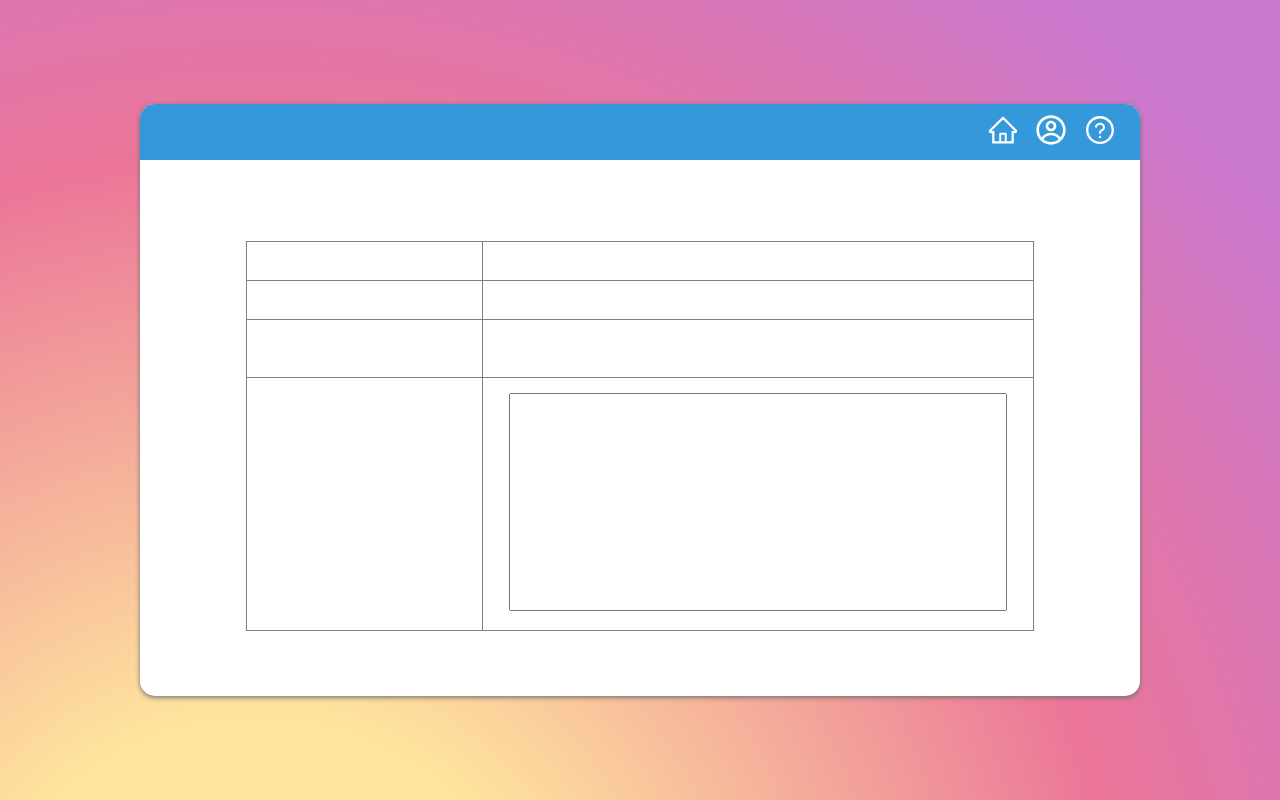
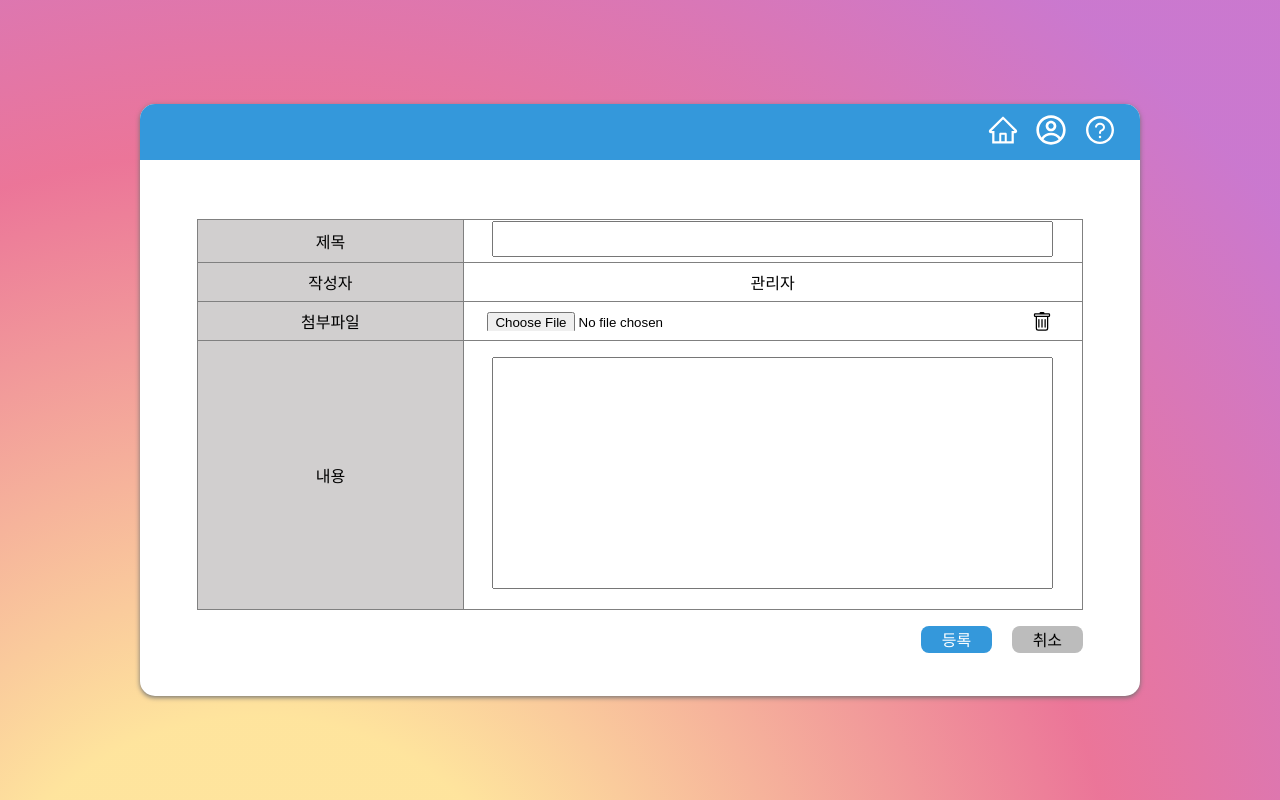
Before and after one commit to JUMTBOX/firstech, a React (Create React App) app: page /notice/write in a window 1280 px wide. Built offline with nearby package versions, Linux system fonts and the light colour scheme.

Commit message:
feat. 공지작성페이지 완성

```diff
--- a/src/App.css
+++ b/src/App.css
@@ -6,6 +6,7 @@
   width: 80%;
   height: fit-content;
   max-width: 1000px;
+  max-height: 750px;
   background-color: white;
   border-radius: 15px;
   box-shadow: 0 0.1em 0.3em 0 #717171;
--- a/src/pages/WriteNoticePage.tsx
+++ b/src/pages/WriteNoticePage.tsx
@@ -1,33 +1,86 @@
-import React from "react";
+import React, { useRef } from "react";
+import { useNavigate } from "react-router-dom";
+import { BsTrash } from "react-icons/bs";
 import "../styles/pages/WriteNoticePage.css";
 
 export default function WriteNoticePage() {
+  const tableRef = useRef<any>([]);
+  const navigate = useNavigate();
+
+  const deleteFile = () => {
+    tableRef.current[1].value = "";
+  };
+
+  const handleSubmit = () => {
+    // const title = tableRef.current[0].value;
+    // const file = tableRef.current[1].value;
+    // const content = tableRef.current[2].value;
+    //글 등록 비동기 요청
+  };
+
   return (
     <div className="writeNotice_container">
       <table border={1} style={{ borderCollapse: "collapse" }}>
         <tbody>
           <tr style={{ height: "10%" }}>
-            <td width={"30%"}></td>
-            <td width={"70%"}></td>
+            <td width={"30%"} style={{ backgroundColor: "#d1cfcf" }}>
+              제목
+            </td>
+            <td width={"70%"}>
+              <textarea
+                className="title_input"
+                ref={(el) => (tableRef.current[0] = el)}
+              />
+            </td>
           </tr>
           <tr style={{ height: "10%" }}>
-            <td></td>
-            <td></td>
+            <td style={{ backgroundColor: "#d1cfcf" }}>작성자</td>
+            <td>관리자</td>
           </tr>
-          <tr style={{ height: "15%" }}>
-            <td></td>
-            <td></td>
+          <tr style={{ height: "10%" }}>
+            <td style={{ backgroundColor: "#d1cfcf" }}>첨부파일</td>
+            <td
+              style={{
+                display: "flex",
+                height: "100%",
+                border: "none",
+                alignItems: "center",
+                justifyContent: "space-around",
+              }}
+            >
+              <input
+                type="file"
+                className="file_input"
+                ref={(el) => (tableRef.current[1] = el)}
+                readOnly={true}
+              />
+              <button className="delfile_btn" onClick={deleteFile}>
+                <BsTrash size={"1.5em"} />
+              </button>
+            </td>
           </tr>
-          <tr style={{ height: "65%" }}>
-            <td></td>
+          <tr style={{ height: "70%" }}>
+            <td style={{ backgroundColor: "#d1cfcf" }}>내용</td>
             <td>
               <textarea
                 style={{ width: "90%", height: "85%", resize: "none" }}
+                ref={(el) => (tableRef.current[2] = el)}
               />
             </td>
           </tr>
         </tbody>
       </table>
+      <div className="btn_wrapper">
+        <button className="noticeWrite_subBtn" onClick={handleSubmit}>
+          등록
+        </button>
+        <button
+          className="noticeWrite_quitBtn"
+          onClick={() => navigate("/notice")}
+        >
+          취소
+        </button>
+      </div>
     </div>
   );
 }
--- a/src/styles/components/InputForm.css
+++ b/src/styles/components/InputForm.css
@@ -5,7 +5,7 @@
   padding: 2em 0;
   display: flex;
   flex-direction: column;
-  justify-content: flex-start;
+  justify-content: center;
   gap: 3em;
 }
 .inputForm_container form {
--- a/src/styles/components/InputForm.scss
+++ b/src/styles/components/InputForm.scss
@@ -5,7 +5,7 @@
   padding: 2em 0;
   display: flex;
   flex-direction: column;
-  justify-content: flex-start;
+  justify-content: center;
   gap: 3em;
   form {
     display: flex;
--- a/src/styles/pages/LoginPage.css
+++ b/src/styles/pages/LoginPage.css
@@ -13,14 +13,13 @@
 }
 .login_container .login_wrapper form {
   width: 50%;
-  height: 90%;
+  height: 60%;
   max-width: 500px;
   text-align: center;
   display: flex;
   flex-direction: column;
   justify-content: flex-start;
   align-items: center;
-  padding-top: 3em;
   border-radius: 15px;
   gap: 2.5em;
 }
--- a/src/styles/pages/LoginPage.scss
+++ b/src/styles/pages/LoginPage.scss
@@ -11,14 +11,14 @@
     padding: 0 2em;
     form {
       width: 50%;
-      height: 90%;
+      height: 60%;
       max-width: 500px;
       text-align: center;
       display: flex;
       flex-direction: column;
       justify-content: flex-start;
       align-items: center;
-      padding-top: 3em;
+      // padding-top: 3em;
       border-radius: 15px;
       gap: 2.5em;
       .id_inputbar,
--- a/src/styles/pages/WriteNoticePage.css
+++ b/src/styles/pages/WriteNoticePage.css
@@ -1,11 +1,65 @@
 .writeNotice_container {
   display: flex;
+  flex-direction: column;
   justify-content: center;
   align-items: center;
   width: 100%;
   height: 100%;
+  gap: 1em;
 }
 .writeNotice_container table {
+  width: 90%;
+  height: 80%;
+}
+.writeNotice_container table .title_input {
+  width: 90%;
+  height: 50%;
+  resize: none;
+}
+.writeNotice_container table .file_input {
   width: 80%;
-  height: 80%;
+  height: 50%;
+}
+.writeNotice_container table .file_input:focus {
+  outline: none;
+}
+.writeNotice_container table .uploadfile_btn {
+  width: 15%;
+  height: 50%;
+  font-size: 0.5em;
+}
+.writeNotice_container table .delfile_btn {
+  display: flex;
+  justify-content: center;
+  align-items: center;
+  border: none;
+  background: none;
+}
+.writeNotice_container table .delfile_btn:hover {
+  cursor: pointer;
+}
+.writeNotice_container .btn_wrapper {
+  display: flex;
+  justify-content: flex-end;
+  width: 90%;
+  gap: 1.25em;
+}
+.writeNotice_container .btn_wrapper button {
+  width: 8%;
+  height: 1.7em;
+  font-size: 1em;
+  font-weight: 500;
+  border: none;
+  border-radius: 8px;
+}
+.writeNotice_container .btn_wrapper button:hover {
+  transform: scale(0.99);
+  cursor: pointer;
+}
+.writeNotice_container .btn_wrapper .noticeWrite_subBtn {
+  color: white;
+  background-color: #3498db;
+}
+.writeNotice_container .btn_wrapper .noticeWrite_quitBtn {
+  background-color: #bcbcbc;
 }/*# sourceMappingURL=WriteNoticePage.css.map */
--- a/src/styles/pages/WriteNoticePage.scss
+++ b/src/styles/pages/WriteNoticePage.scss
@@ -1,11 +1,66 @@
 .writeNotice_container {
   display: flex;
+  flex-direction: column;
   justify-content: center;
   align-items: center;
   width: 100%;
   height: 100%;
+  gap: 1em;
   table {
-    width: 80%;
+    width: 90%;
     height: 80%;
+    .title_input {
+      width: 90%;
+      height: 50%;
+      resize: none;
+    }
+    .file_input {
+      width: 80%;
+      height: 50%;
+
+      &:focus {
+        outline: none;
+      }
+    }
+    .uploadfile_btn {
+      width: 15%;
+      height: 50%;
+      font-size: 0.5em;
+    }
+    .delfile_btn {
+      display: flex;
+      justify-content: center;
+      align-items: center;
+      border: none;
+      background: none;
+      &:hover {
+        cursor: pointer;
+      }
+    }
+  }
+  .btn_wrapper {
+    display: flex;
+    justify-content: flex-end;
+    width: 90%;
+    gap: 1.25em;
+    button {
+      width: 8%;
+      height: 1.7em;
+      font-size: 1em;
+      font-weight: 500;
+      border: none;
+      border-radius: 8px;
+      &:hover {
+        transform: scale(0.99);
+        cursor: pointer;
+      }
+    }
+    .noticeWrite_subBtn {
+      color: white;
+      background-color: #3498db;
+    }
+    .noticeWrite_quitBtn {
+      background-color: #bcbcbc;
+    }
   }
 }
```
